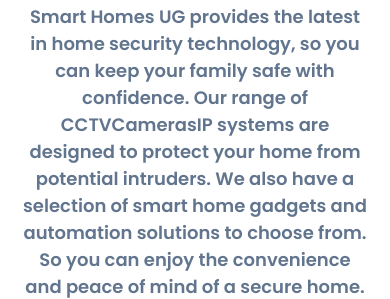
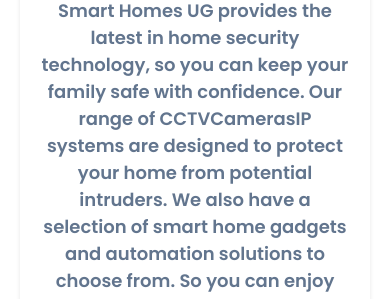
Before and after one commit to OK-Ro/smartHomes.ug, a plain HTML site: page index.html in a window 390 px wide. Shown: the part 454-753 px from the top of the page. Drawn offline with Linux system fonts and the light colour scheme; a script that the page names is missing.

Commit message:
Update styles.css

```diff
--- a/styles.css
+++ b/styles.css
@@ -936,16 +936,27 @@ footer {
     object-fit: cover; /* Make the image fit inside the container */
   }
 
+
   .about-header-info{
     width: 100%;
     margin-bottom: 15%;
+    font-size: 0.9rem;
 
+
+  }
+  .main-header-container{
+    padding-left: 20px;
+    padding-right: 20px;
   }
 
   .main-content-container {
     width: 100%;
+    background-color: #ffffff3b;
+    border-radius: 8px;
+    box-shadow: 0 2px 4px rgba(0, 0, 0, 0.1);
     padding-left: 20px;
     padding-right: 20px;
+
   }
   .big-header-container {
     width: 100%;
```
